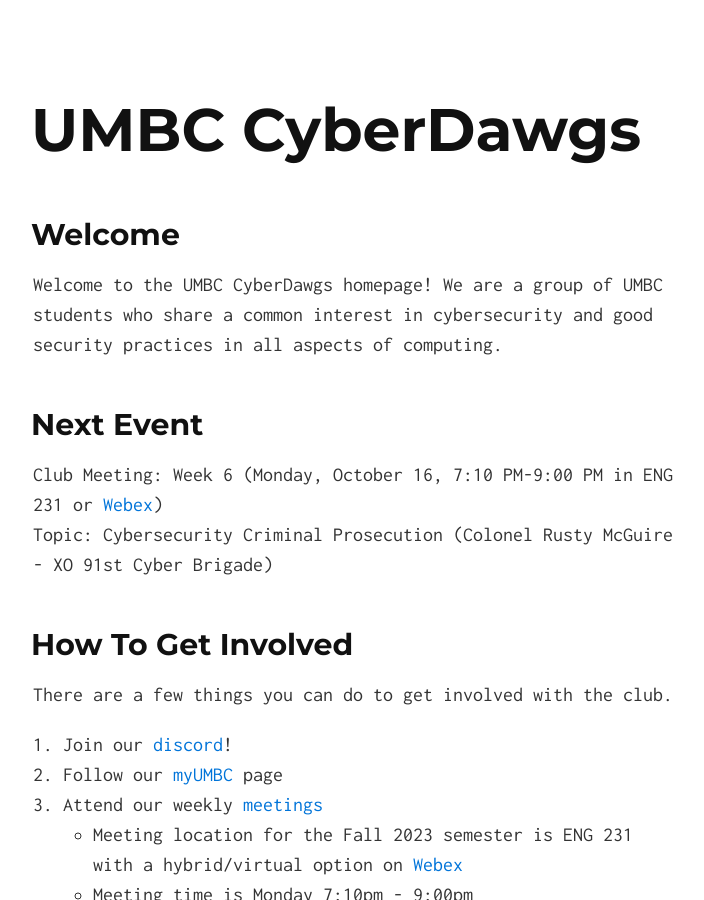
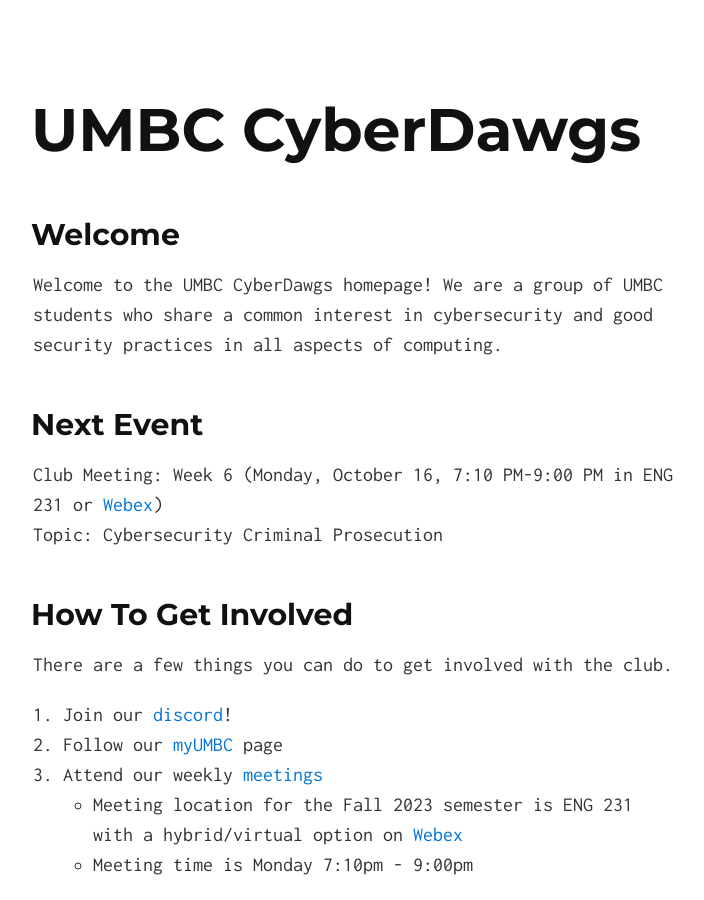
Before and after one commit to UMBCCyberDawgs/umbccyberdawgs.github.io, a Jekyll site: the page built from index.md, in a window 1280 px wide and 900 px high. Shown: the whole window, without its empty margins (287-991 px from the left). Built offline with Jekyll 4.4.1, drawn with Linux system fonts in a browser that asks for light colours; our own code applies the rules of GitHub Pages for plain Markdown files.

Commit message:
october 9th update fixed

```diff
--- a/index.md
+++ b/index.md
@@ -9,7 +9,7 @@ share a common interest in cybersecurity and good security practices in all aspe
 ## Next Event
 
 Club Meeting: Week 6 (Monday, October 16, 7:10 PM-9:00 PM in ENG 231 or [Webex](https://umbc.webex.com/meet/CyberDawgs))<br>
-Topic: Cybersecurity Criminal Prosecution (Colonel Rusty McGuire - XO 91st Cyber Brigade)
+Topic: Cybersecurity Criminal Prosecution
 
 ## How To Get Involved
 
```
